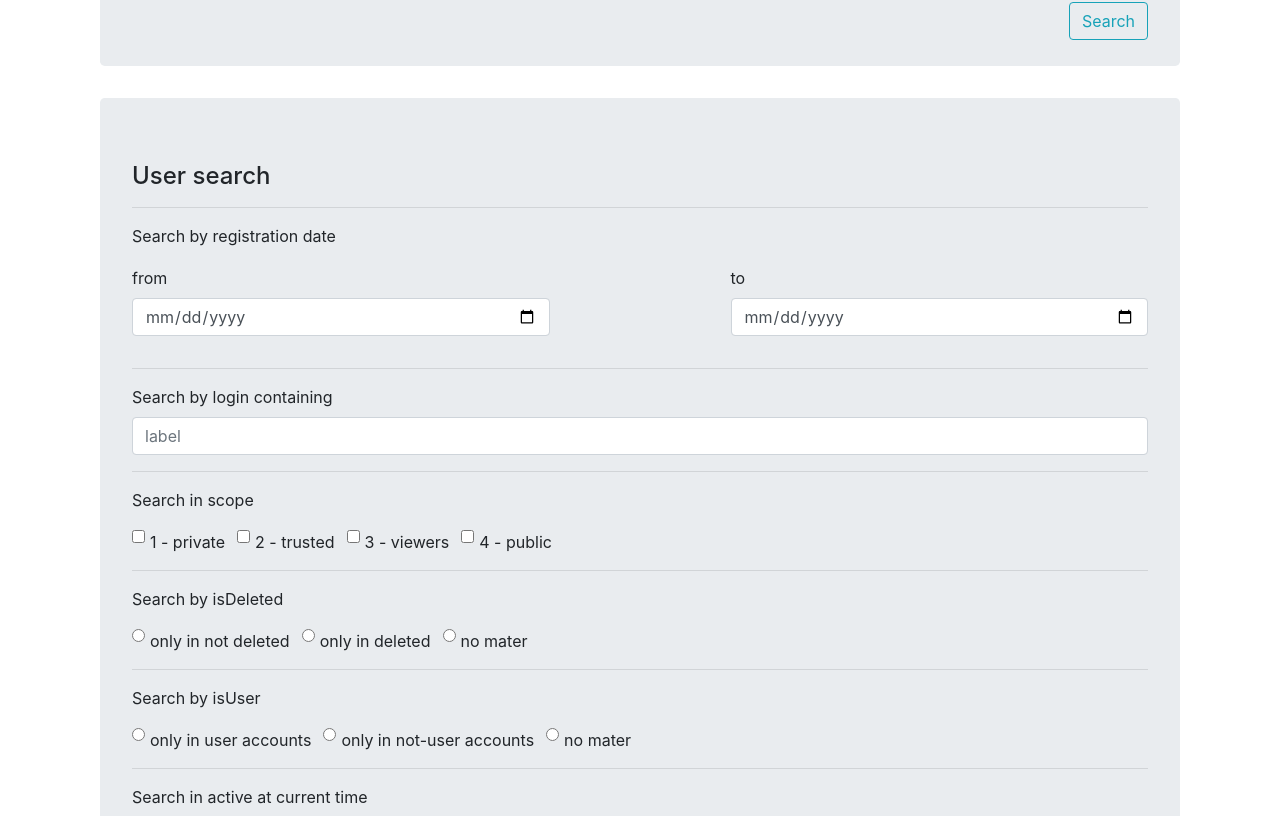
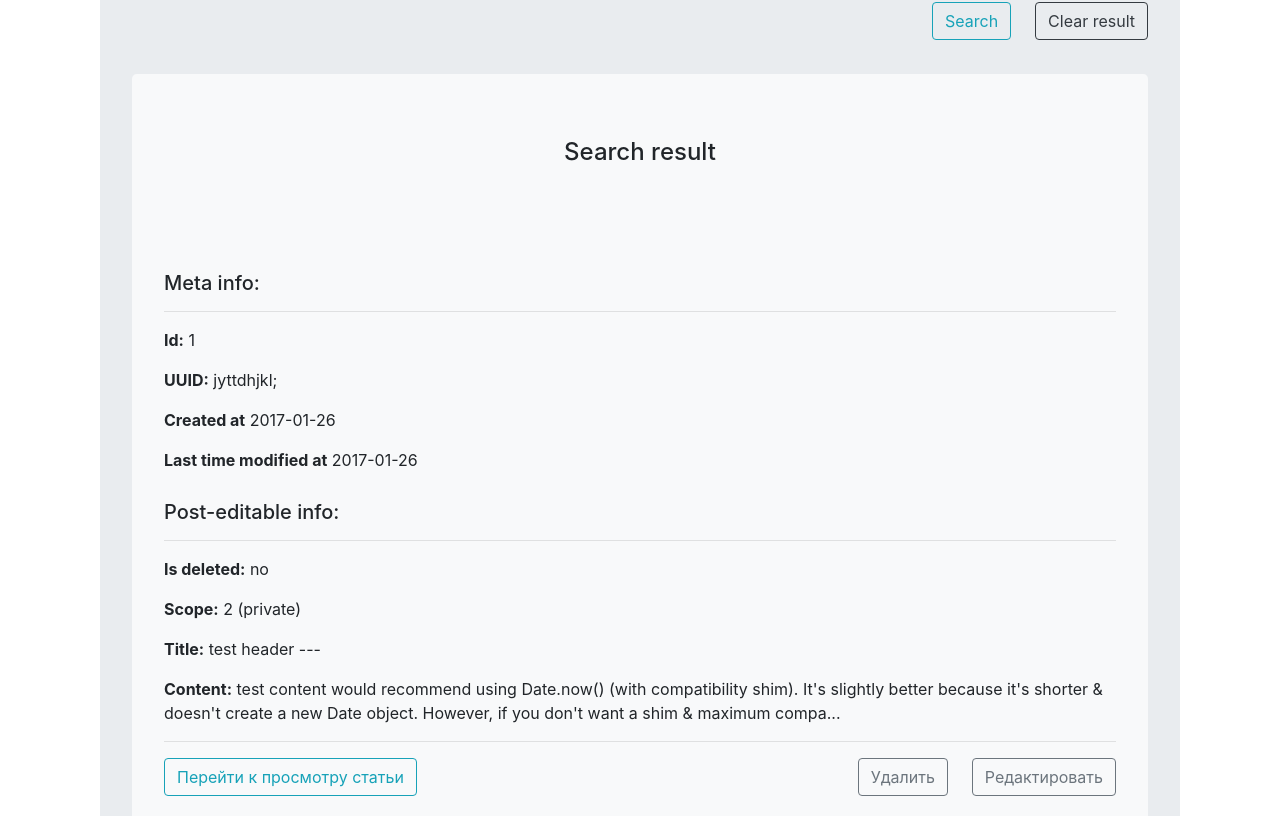
Before and after one commit to IraMeis/net-main-front, a React (Create React App) app: page /filter in a window 1280 px wide. Shown: the part 724-1540 px from the top of the page. Built offline with nearby package versions, Linux system fonts and the light colour scheme; no server answers.

Commit message:
search post result - visual

```diff
--- a/src/components/navbar/main/filters/FilterPost.js
+++ b/src/components/navbar/main/filters/FilterPost.js
@@ -1,4 +1,49 @@
 import SearchPattern from "./SearchPattern"
+import PostUtil from "../notes/post/post.util";
+import Separator from "../Separator";
+
+let response =[{
+    id:1,
+    uuid:"jyttdhjkl;",
+    header: "test header ---",
+    content: "test content would recommend using Date.now() (with compatibility shim). It's slightly better because it's shorter & doesn't create a new Date object. However, if you don't want a shim & maximum compatibility, you could use the \"old\" method to get the timestamp in milliseconds",
+    createdTimestamp: "2017-01-26",
+    modifiedTimestamp: "2017-01-26",
+    isDeleted:false,
+    scope:{value:2, label:"private"}
+    },
+    {
+        id:1,
+        uuid:"jyttdhjkl;",
+        header: "test header ---",
+        content: "test content would recommend using Date.now() (with compatibility shim). It's slightly better because it's shorter & doesn't create a new Date object. However, if you don't want a shim & maximum compatibility, you could use the \"old\" method to get the timestamp in milliseconds",
+        createdTimestamp: "2017-01-26",
+        modifiedTimestamp: "2017-01-26",
+        isDeleted:false,
+        scope:{value:2, label:"private"}
+    },
+    {
+        id:1,
+        uuid:"jyttdhjkl;",
+        header: "test header ---",
+        content: "test content would recommend using Date.now() (with compatibility shim). It's slightly better because it's shorter & doesn't create a new Date object. However, if you don't want a shim & maximum compatibility, you could use the \"old\" method to get the timestamp in milliseconds",
+        createdTimestamp: "2017-01-26",
+        modifiedTimestamp: "2017-01-26",
+        isDeleted:false,
+        scope:{value:2, label:"private"}
+    }]
+
+const ResponseMapper =() =>{
+    return (
+        <div>
+            <Separator.Separator4/>
+            <div className={"jumbotron bg-light"}>
+                <h4 className={"text-center"}>Search result</h4>
+                {response.map(PostUtil.PostForSearch)}
+            </div>
+        </div>
+    );
+}
 
 const FilterPost = () => {
 
@@ -22,6 +67,8 @@ const FilterPost = () => {
             <hr/>
 
             <SearchPattern.SearchButton/>
+
+            <ResponseMapper/>
         </div>
     );
 }
--- a/src/components/navbar/main/filters/SearchPattern.js
+++ b/src/components/navbar/main/filters/SearchPattern.js
@@ -54,7 +54,11 @@ const ScopeCheckBox = () =>{
 
 const SearchButton = () =>{
     return (
-        <button type="submit" className="btn btn-outline-info float-right">Search</button>
+        <div>
+            <button type="button" className="btn btn-outline-dark float-right">Clear result</button>
+            <button type="button" className="btn btn-outline-dark float-right border-0" disabled> </button>
+            <button type="button" className="btn btn-outline-info float-right">Search</button>
+        </div>
     );
 }
 
--- a/src/components/navbar/main/notes/post/post.util.js
+++ b/src/components/navbar/main/notes/post/post.util.js
@@ -52,6 +52,20 @@ const BarLinkComment = () =>{
         </nav>)
 }
 
+const BarSearch = () =>{
+    const data = useContext(PostParams);
+    return (
+        <div>
+            <button type="button" className="btn btn-outline-info float-left ">Перейти к просмотру статьи</button>
+            <div>
+                <button type="button" className="btn btn-outline-secondary float-right">Редактировать</button>
+                <button type="button" className="btn btn-outline-dark float-right border-0" disabled> </button>
+                <button type="button" className="btn btn-outline-secondary float-right">Удалить</button>
+            </div>
+        </div>
+    )
+}
+
 const PostAndBarLinkComment = () => {
     const data = useContext(PostParams);
     return (
@@ -79,6 +93,31 @@ const PostAndBarNoComment = () => {
                 <BarNoComment/>
             </div>
         </article>
+    );
+}
+
+const PostSearch = () => {
+    const data = useContext(PostParams);
+    return (
+        <div>
+            <Separator.Separator4/>
+            <Separator.Separator2/>
+            <h5>Meta info:</h5>
+            <hr/>
+            <p> <strong>Id:</strong> {data.id}</p>
+            <p> <strong>UUID:</strong> {data.uuid}</p>
+            <p className="blog-post-meta"> <strong>Created at</strong> {data.createdTimestamp}</p>
+            <p className="blog-post-meta"> <strong>Last time modified at</strong> {data.modifiedTimestamp}</p>
+            <Separator.Separator1/>
+            <h5>Post-editable info:</h5>
+            <hr/>
+            <p> <strong>Is deleted:</strong> {data.isDeleted ? "yes": "no"}</p>
+            <p> <strong>Scope:</strong> {data.scope.value} ({data.scope.label})</p>
+            <p className="blog-post-title"> <strong>Title:</strong> {data.header}</p>
+            <p className="blog-post-meta"> <strong>Content:</strong> {data.content.substring(0, 200)}...</p>
+            <hr/>
+            <BarSearch/>
+        </div>
     );
 }
 
@@ -180,6 +219,14 @@ const PostForBlog = (props) => {
     );
 }
 
+const PostForSearch = (props) => {
+    return (
+        <PostParams.Provider value={props}>
+            <PostSearch/>
+        </PostParams.Provider>
+    );
+}
+
 const PostForPostComments = (props) => {
     return (
         <PostParams.Provider value={props}>
@@ -204,7 +251,8 @@ const PostUtil = {
     PostForPostComments,
     PostForBlog,
     PostForUpdate,
-    PostForCreate
+    PostForCreate,
+    PostForSearch
 }
 
 export default PostUtil;
```
